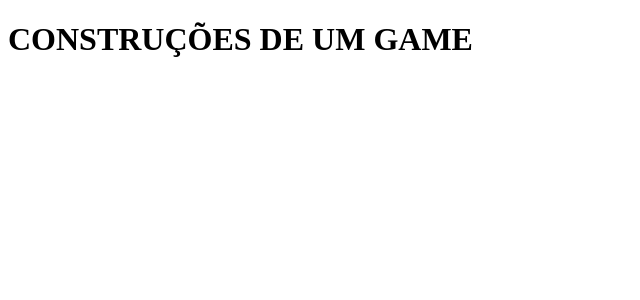
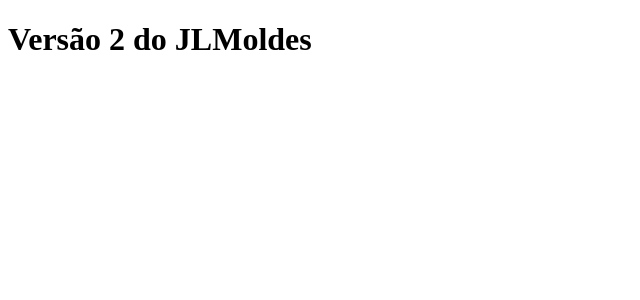
Before and after one commit to julian987J/JLMoldes, a Next.js app: page / in a window 1280 px wide. Shown: the top 300 px of the page, without its empty margins (0-640 px from the left). Built offline with nearby package versions, Linux system fonts and the light colour scheme.

Commit message:
refactor: change the initial Page

```diff
--- a/pages/index.js
+++ b/pages/index.js
@@ -1,5 +1,5 @@
 function Home() {
-  return <h1>CONSTRUÇÕES DE UM GAME</h1>;
+  return <h1>Versão 2 do JLMoldes</h1>;
 }
 
 export default Home;
```
